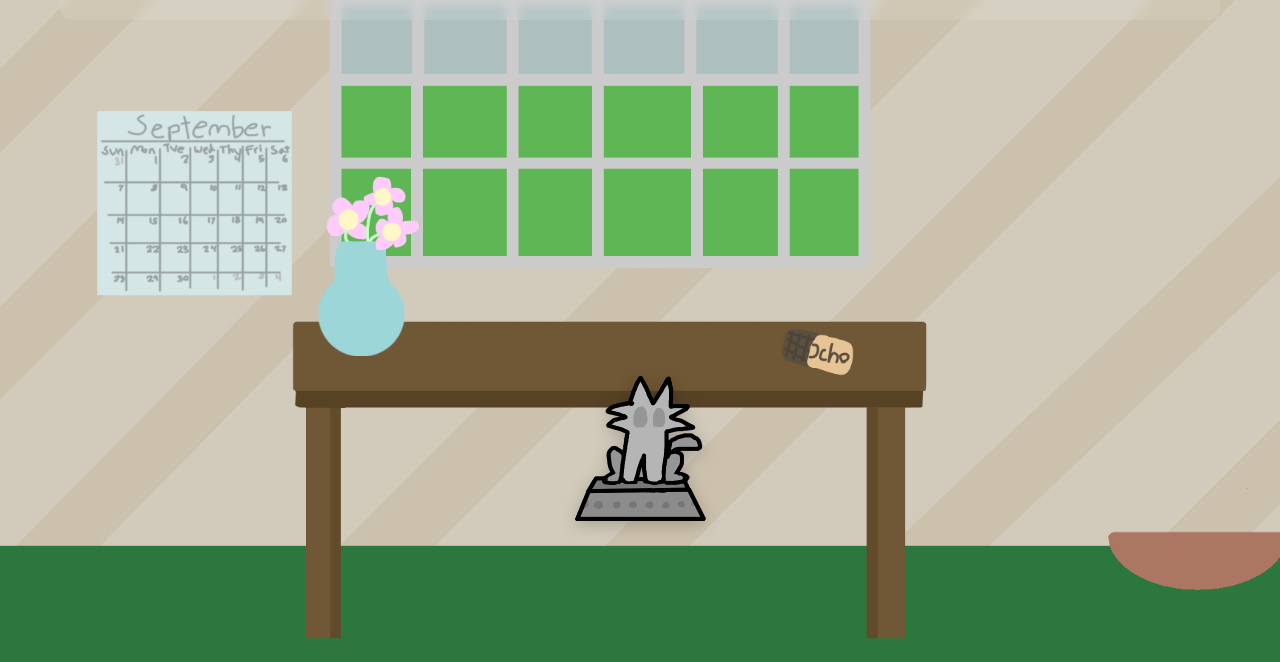
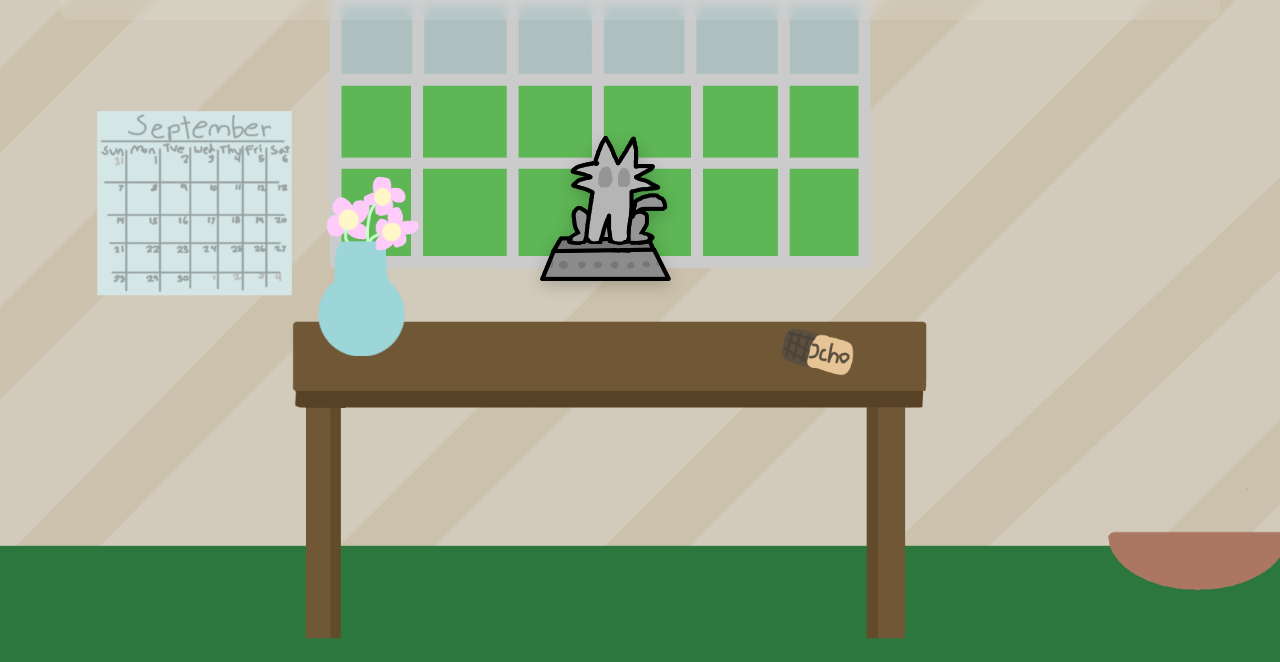
Before and after one commit to DesmondAllenHayes/Cat-Paradise, a plain HTML site: page src/index.html in a window 1280 px wide. Shown: the part 138-800 px from the top of the page. Drawn offline with Linux system fonts and the light colour scheme.

Commit message:
Remove large lighting square on hover - keep only cat statue lighting up

```diff
--- a/src/styles/main.css
+++ b/src/styles/main.css
@@ -62,8 +62,8 @@ body {
     transition: transform 0.2s ease;
     position: absolute;
     /* Position the cat on the table - adjust these values to match your background */
-    left: 50%;
-    top: 60%;
+    left: 47%;
+    top: 10%;
     transform: translateX(-50%);
 }
 
@@ -77,19 +77,7 @@ body {
     position: relative;
 }
 
-.cat::before {
-    content: '';
-    position: absolute;
-    top: 50%;
-    left: 50%;
-    width: 150%;
-    height: 150%;
-    background: radial-gradient(circle, rgba(255,255,255,0.1) 0%, rgba(255,255,255,0) 70%);
-    transform: translate(-50%, -50%) scale(0.8);
-    opacity: 0;
-    transition: all 0.4s ease;
-    pointer-events: none;
-}
+/* Removed the large radial gradient overlay */
 
 .cat img {
     user-select: none;
@@ -102,11 +90,7 @@ body {
     filter: drop-shadow(0 8px 16px rgba(0, 0, 0, 0.25));
 }
 
-.cat:hover::before {
-    opacity: 1;
-    transform: translate(-50%, -50%) scale(1);
-    box-shadow: 0 0 20px rgba(107, 73, 132, 0.3);
-}
+/* Removed hover effect for the removed pseudo-element */
 
 .cat:hover img {
     filter: brightness(1.1) contrast(1.2);
```
